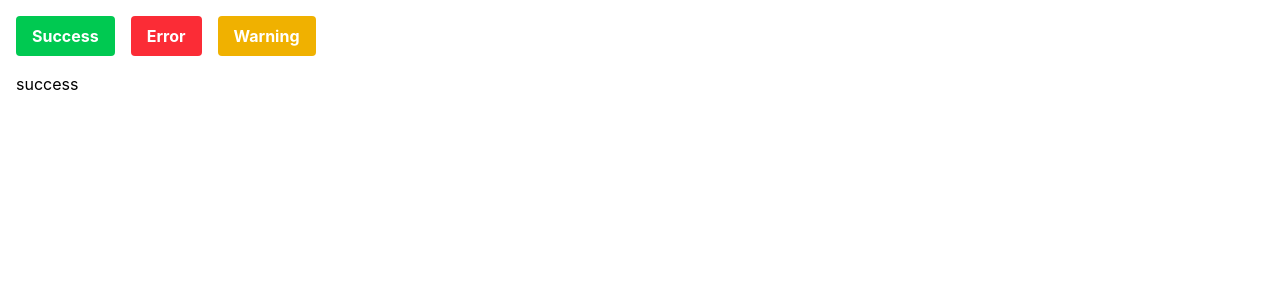
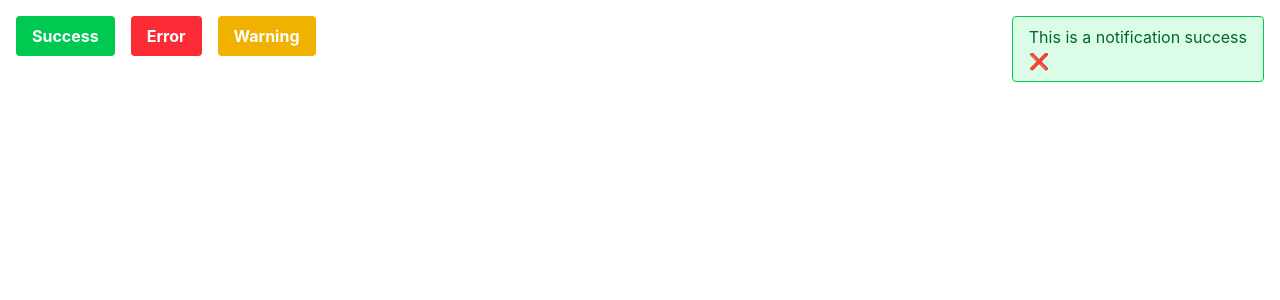
Before and after one commit to Lainercaceres11/react-patterns, a React (Vite) app: page / in a window 1280 px wide. Both pictures are taken after a click on the button "Success". Shown: the top 300 px of the page. Built offline with nearby package versions, Linux system fonts and the light colour scheme.

Commit message:
complete task pub-sub-pattern

```diff
--- a/src/pattern/pub-sub-pattern/task/publisher/buttons-notifications.tsx
+++ b/src/pattern/pub-sub-pattern/task/publisher/buttons-notifications.tsx
@@ -4,7 +4,7 @@ type Categories = "success" | "error" | "warning";
 
 const ButtonsNotifications = () => {
   const notify = (category: Categories) => {
-    eventBus.publish("notification", category);
+    eventBus.publish("add:notification", category);
   };
 
   return (
--- a/src/pattern/pub-sub-pattern/task/suscribers/suscribers-notifications.tsx
+++ b/src/pattern/pub-sub-pattern/task/suscribers/suscribers-notifications.tsx
@@ -3,20 +3,57 @@ import { useEvent } from "../../hooks/useEvent";
 
 export const SuscribeNotifications = () => {
   const [notifications, setNotifications] = useState<string[]>([]);
-  useEvent("notification", (data: string) => {
+
+  useEvent("add:notification", (data: string) => {
     setNotifications((notifications) => [...notifications, data]);
-    console.log(data);
   });
+
+  useEffect(() => {
+    const storedNotifications = localStorage.getItem("notifications");
+    if (storedNotifications) {
+      setNotifications(JSON.parse(storedNotifications));
+    }
+  }, []);
 
   useEffect(() => {
     localStorage.setItem("notifications", JSON.stringify(notifications));
   }, [notifications]);
 
+  const getCategoryStyle = (category: string) => {
+    switch (category) {
+      case "success":
+        return "bg-green-100 border-green-500 text-green-800";
+      case "error":
+        return "bg-red-100 border-red-500 text-red-800";
+      case "warning":
+        return "bg-yellow-100 border-yellow-500 text-yellow-800";
+      default:
+        return "bg-gray-100 border-gray-500 text-gray-800";
+    }
+  };
+
+  const handleRemoveNotification = (notifications: string) => {
+    setNotifications((prev) =>
+      prev.filter((notification) => notification !== notifications),
+    );
+  };
+
   return (
-    <div>
-      <ul>
+    <div className="fixed top-4 right-4 space-y-4 max-w-md z-50 ">
+      <ul className="space-y-2">
         {notifications.map((notification) => (
-          <li key={notification}>{notification}</li>
+          <li
+            className={`px-4 py-2 border rounded  ${getCategoryStyle(notification)}`}
+            key={notification}
+          >
+            <p>This is a notification {notification}</p>
+            <button
+              aria-label="Remove notification"
+              onClick={() => handleRemoveNotification(notification)}
+            >
+              ❌
+            </button>
+          </li>
         ))}
       </ul>
     </div>
```
